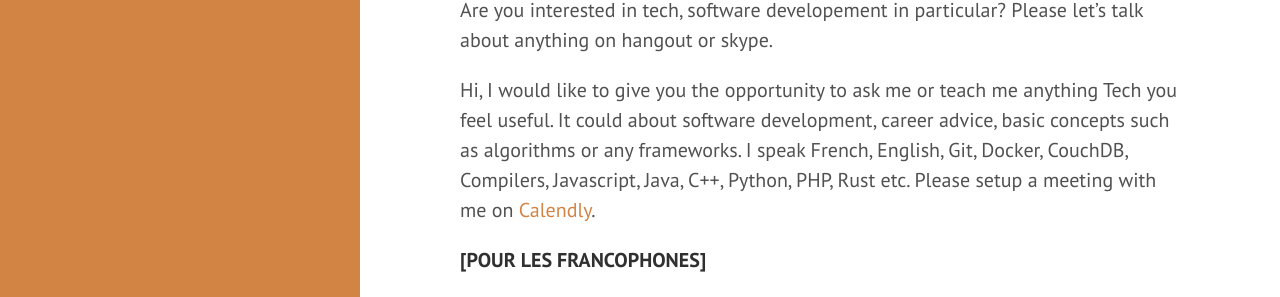
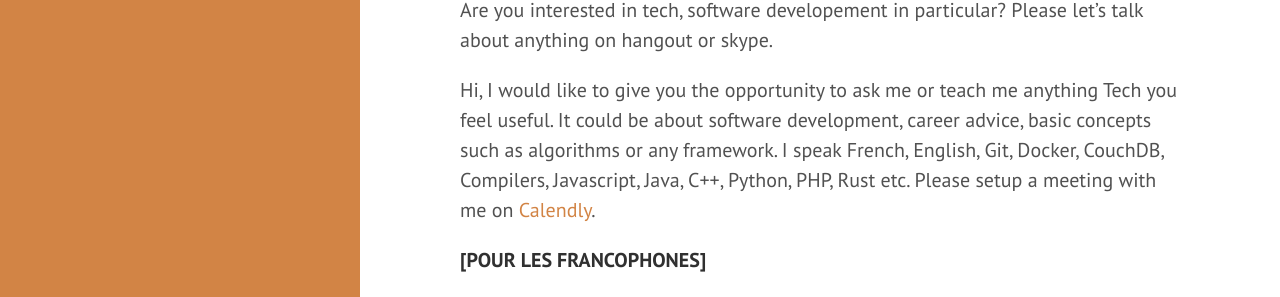
Before and after one commit to evanxg852000/evanxg852000.github.io, a Jekyll site: the page built from _posts/2019-03-11-lets-discuss-tech.md, in a window 1280 px wide and 1214 px high. Shown: the part 185-482 px from the top of the window. Built offline with Jekyll 4.4.1, drawn with Linux system fonts in a browser that asks for light colours; comment, search, counter and statistics services are not loaded.

Commit message:
fix typo

```diff
--- a/_posts/2019-03-11-lets-discuss-tech.md
+++ b/_posts/2019-03-11-lets-discuss-tech.md
@@ -12,7 +12,7 @@ Please let's talk about anything on hangout or skype.
 <!--more-->
 
 Hi, I would like to give you the opportunity to ask me or teach me anything
-Tech you feel useful. It could about software development, career advice, basic concepts such as algorithms or any frameworks. I speak French, English, Git, Docker, CouchDB, Compilers, Javascript, Java, C++, Python, PHP, Rust etc.
+Tech you feel useful. It could be about software development, career advice, basic concepts such as algorithms or any framework. I speak French, English, Git, Docker, CouchDB, Compilers, Javascript, Java, C++, Python, PHP, Rust etc.
 Please setup a meeting with me on [Calendly](https://calendly.com/evanxg852000/lets-discuss-tech).
 
 **[POUR LES FRANCOPHONES]**
```
